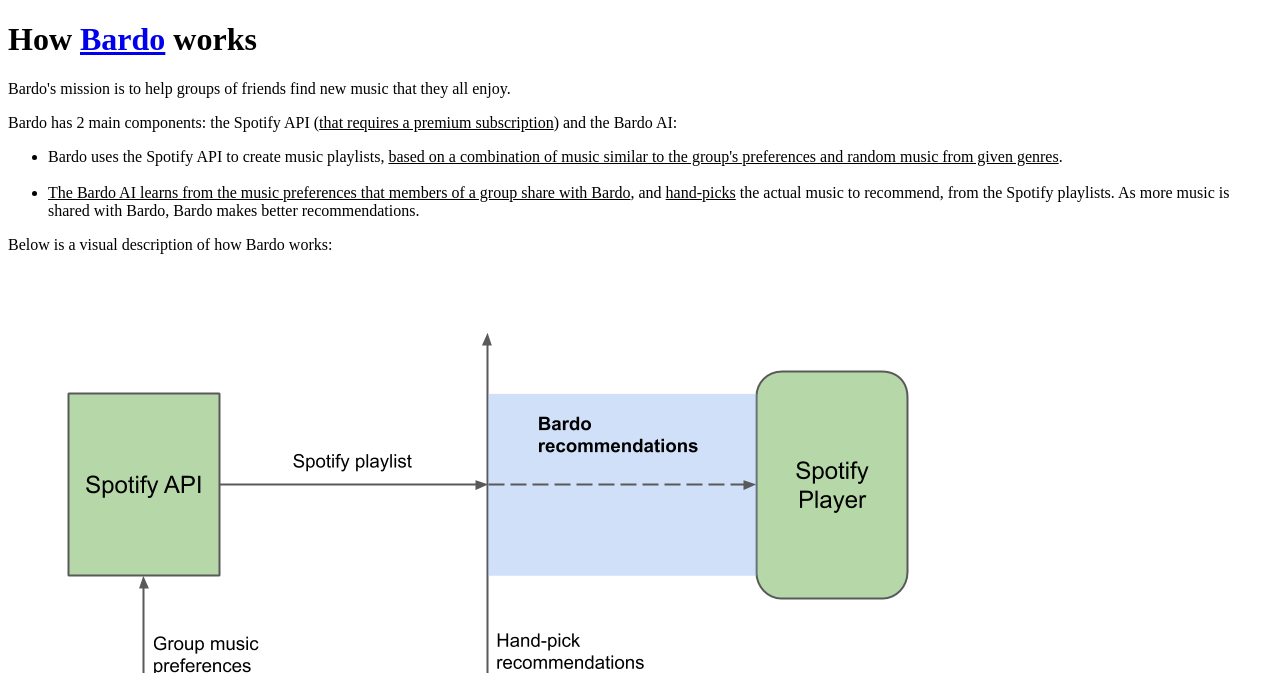
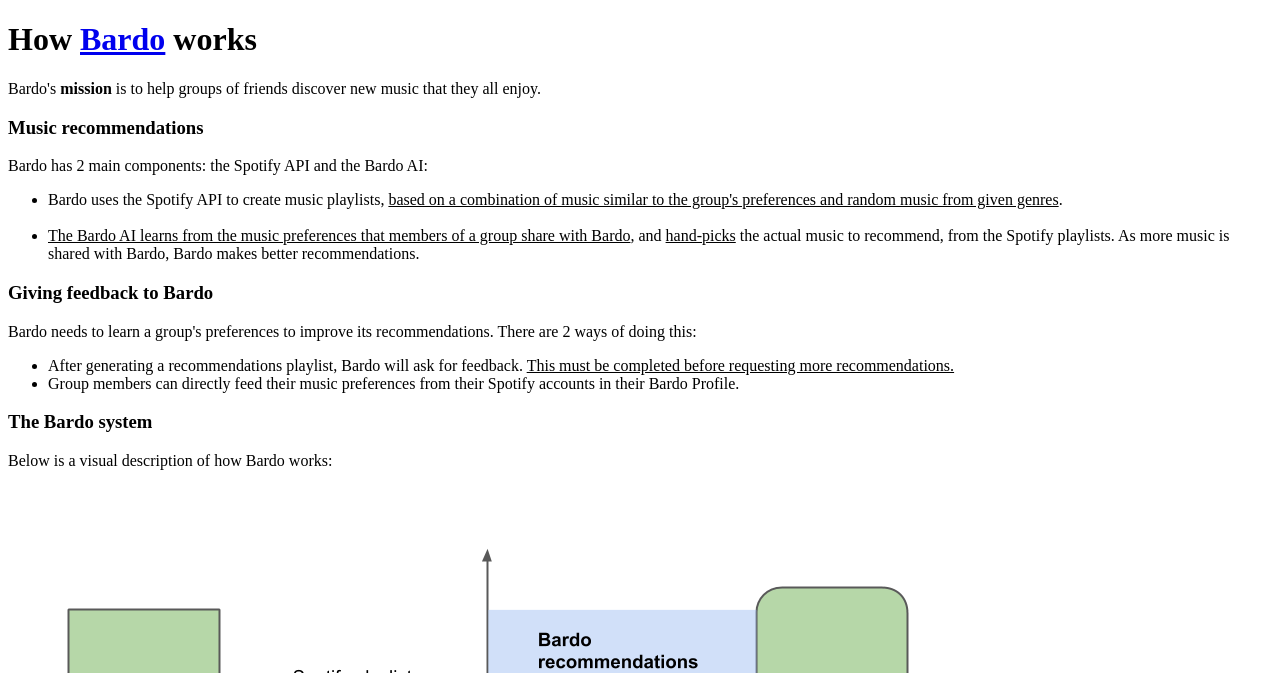
Before and after one commit to lgaleana/bardo, a Flask app: page /how-it-works in a window 1280 px wide. Shown: the top 673 px of the page. Run offline with Flask 2, Linux system fonts and the light colour scheme; parts of the project's set-up code (start-up, migrations or seed data) failed here and were passed over.

Commit message:
Updated hiw

```diff
--- a/bardo/templates/how-it-works.html
+++ b/bardo/templates/how-it-works.html
@@ -7,12 +7,20 @@
 </head>
 <body>
   <h1>How <a href="{{url_for('main')}}">Bardo</a> works</h1>
-  <p>Bardo's mission is to help groups of friends find new music that they all enjoy.</p>
-  <p>Bardo has 2 main components: the Spotify API (<u>that requires a premium subscription</u>) and the Bardo AI:</p>
+  <p>Bardo's <b>mission</b> is to help groups of friends discover new music that they all enjoy.</p>
+  <h3>Music recommendations</h3>
+  <p>Bardo has 2 main components: the Spotify API and the Bardo AI:</p>
   <ul>
     <li>Bardo uses the Spotify API to create music playlists, <u>based on a combination of music similar to the group's preferences and random music from given genres</u>.</li><br>
     <li><u>The Bardo AI learns from the music preferences that members of a group share with Bardo</u>, and <u>hand-picks</u> the actual music to recommend, from the Spotify playlists. As more music is shared with Bardo, Bardo makes better recommendations.</li>
   </ul>
+  <h3>Giving feedback to Bardo</h3>
+  <p>Bardo needs to learn a group's preferences to improve its recommendations. There are 2 ways of doing this:</p>
+  <ul>
+    <li>After generating a recommendations playlist, Bardo will ask for feedback. <u>This must be completed before requesting more recommendations.</u></li>
+    <li>Group members can directly feed their music preferences from their Spotify accounts in their Bardo Profile.</li>
+  </ul>
+  <h3>The Bardo system</h3>
   <p>Below is a visual description of how Bardo works:</p>
   <p><img src="{{url_for('static', filename='bardo-2.png')}}"></p>
 </body>
```
